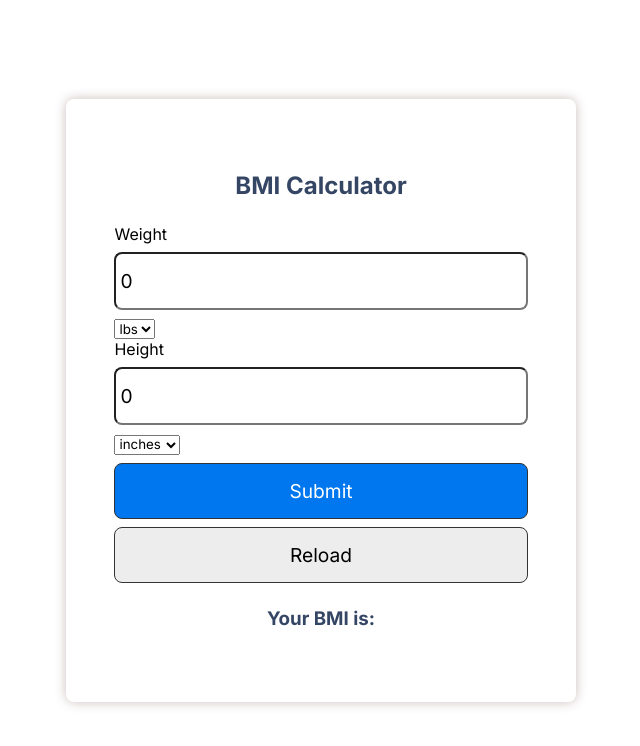
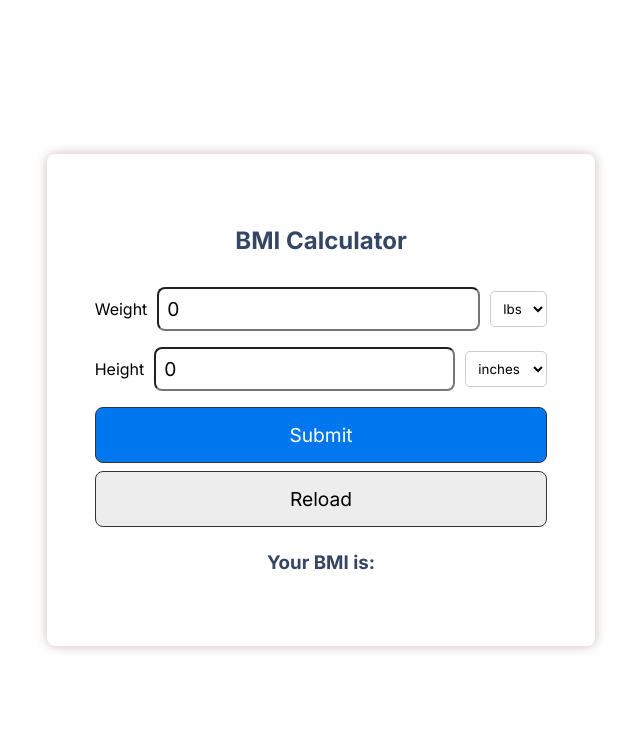
Before and after one commit to iiitl/bmi_calculator, a React (Create React App) app: page / in a window 1280 px wide. Shown: the top 746 px of the page, without its empty margins (319-959 px from the left). Built offline with nearby package versions, Linux system fonts and the light colour scheme.

Commit message:
modified CSS to work accordingly

```diff
--- a/src/App.css
+++ b/src/App.css
@@ -36,3 +36,21 @@
     transform: rotate(360deg);
   }
 }
+
+.inside_dv {
+  display: flex;
+  align-items: center;
+  gap: 10px;
+ }
+
+ .inside_dv input {
+  flex: 1;
+  padding: 8px;
+}
+
+.inside_dv select {
+  padding: 8px;
+  border: 1px solid #ccc;
+  border-radius: 5px;
+  background: white;
+}
```
